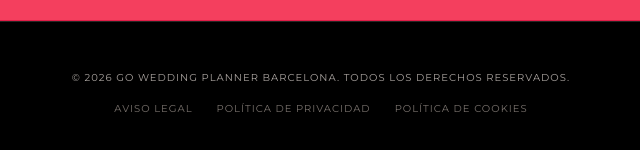
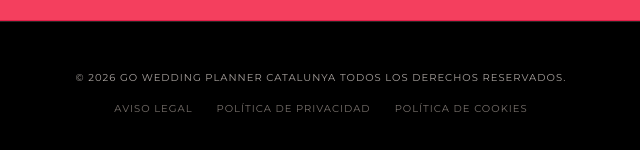
Before and after one commit to lidkhasocialmedia-lgtm/catalunya.goweddingplanner, a plain HTML site: page bodas-granollers.html in a window 1280 px wide. Shown: the part 8389-8539 px from the top of the page, 319-959 px from the left. Drawn offline with nearby package versions, Linux system fonts and the light colour scheme; a web font is replaced by a local one.

Commit message:
Update bodas-granollers.html

```diff
--- a/bodas-granollers.html
+++ b/bodas-granollers.html
@@ -527,7 +527,7 @@
     <!-- FOOTER -->
     <footer class="py-12 bg-black text-center border-t border-stone-800">
         <div class="text-[10px] uppercase tracking-widest text-stone-400 mb-4">
-            © 2026 Go Wedding Planner Barcelona. Todos los derechos reservados.
+            © 2026 Go Wedding Planner Catalunya Todos los derechos reservados.
         </div>
         <div class="flex flex-col md:flex-row justify-center gap-4 md:gap-6 text-[10px] uppercase tracking-widest text-stone-500 items-center">
             <a href="https://catalunya.goweddingplanner.com/aviso-legal" class="hover:text-white transition">Aviso Legal</a>
```
